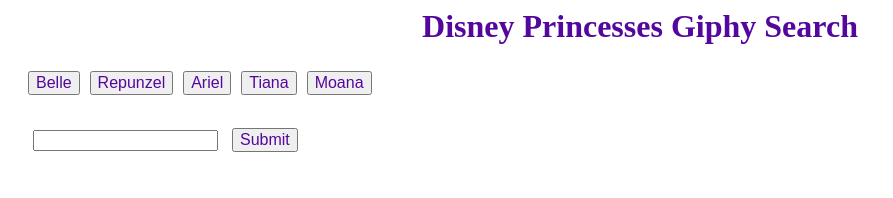
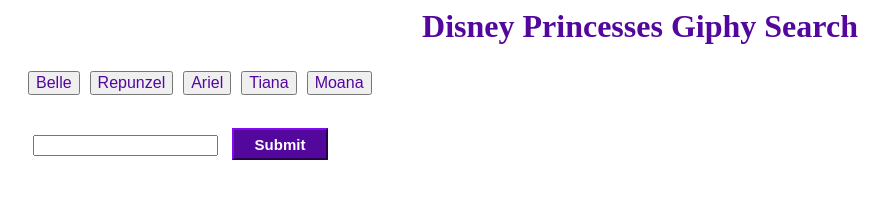
Before and after one commit to Mouna-AIT/GifTastic-, a plain HTML site: page index.html in a window 1280 px wide. Shown: the whole page, without its empty margins (0-893 px from the left). Drawn offline with nearby package versions, Linux system fonts and the light colour scheme.

Commit message:
added more css and added a reset file

```diff
--- /dev/null
+++ b/assets/css/reset.css
@@ -0,0 +1,48 @@
+/* http://meyerweb.com/eric/tools/css/reset/
+   v2.0 | 20110126
+   License: none (public domain)
+*/
+
+html, body, div, span, applet, object, iframe,
+h1, h2, h3, h4, h5, h6, p, blockquote, pre,
+a, abbr, acronym, address, big, cite, code,
+del, dfn, em, img, ins, kbd, q, s, samp,
+small, strike, strong, sub, sup, tt, var,
+b, u, i, center,
+dl, dt, dd, ol, ul, li,
+fieldset, form, label, legend,
+table, caption, tbody, tfoot, thead, tr, th, td,
+article, aside, canvas, details, embed,
+figure, figcaption, footer, header, hgroup,
+menu, nav, output, ruby, section, summary,
+time, mark, audio, video {
+	margin: 0;
+	padding: 0;
+	border: 0;
+	font-size: 100%;
+	font: inherit;
+	vertical-align: baseline;
+}
+/* HTML5 display-role reset for older browsers */
+article, aside, details, figcaption, figure,
+footer, header, hgroup, menu, nav, section {
+	display: block;
+}
+body {
+	line-height: 1;
+}
+ol, ul {
+	list-style: none;
+}
+blockquote, q {
+	quotes: none;
+}
+blockquote:before, blockquote:after,
+q:before, q:after {
+	content: '';
+	content: none;
+}
+table {
+	border-collapse: collapse;
+	border-spacing: 0;
+}
--- a/assets/css/style.css
+++ b/assets/css/style.css
@@ -10,10 +10,24 @@ button, div, form, input {
     margin: 5px;
     color: var(--purple);
 
+
 }
 
 #submitPress {
 
+    background: var(--purple);
+
+    color: white;
+
+    border-style: outset;
+
+    border-color: var(--purple) ;
+
+    height: 2rem;
+
+    width: 6rem;
+
+    font: bold 15px arial, sans-serif;
 
 
 }
```
